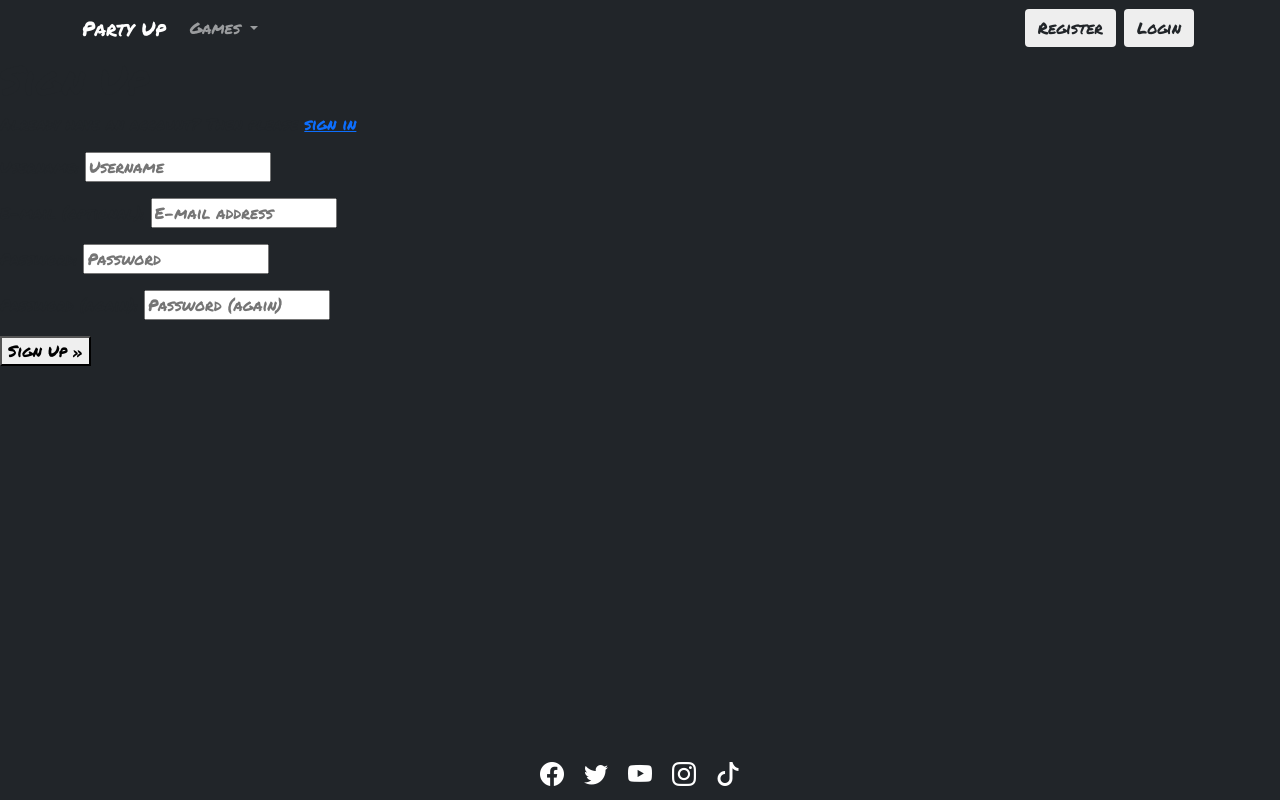
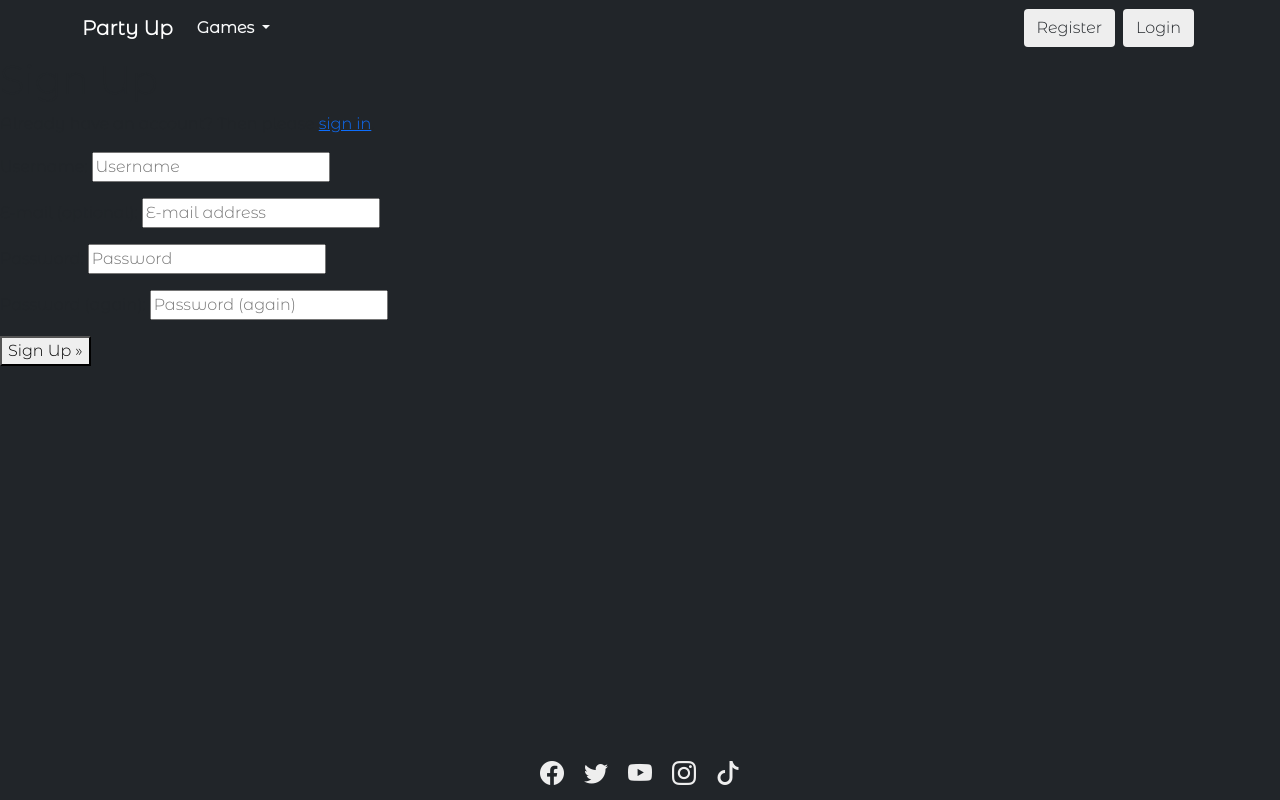
Before and after one commit to Code-Institute-Submissions/LordButley-PartyUp_DecResub, a Django app: page /accounts/signup/ in a window 1280 px wide. Run offline with Django 3.2, Linux system fonts and the light colour scheme; data that the repository does not hold is empty; some libraries are stand-ins or nearby versions.

Commit message:
add content to tiles on index. add fw-bold to navbar logo

```diff
--- a/static/css/style.css
+++ b/static/css/style.css
@@ -1,13 +1,14 @@
 @import url('https://fonts.googleapis.com/css2?family=Permanent+Marker&display=swap');
+@import url('https://fonts.googleapis.com/css2?family=Montserrat+Alternates:wght@300&display=swap');
+
 
 * {
+    font-family: 'Montserrat Alternates', sans-serif;
+}
+
+.font-pm {
     font-family: 'Permanent Marker', sans-serif;
 }
-
-/* .headings{
-    color: #fff;
-    text-align: center;
-} */
 
 body {
     padding-top: 56px;
@@ -82,7 +83,7 @@ body {
 }
 
 footer i {
-    color:#fff;
+    color:#eeeeee;
     font-size: x-large;
     padding: 5px;
     margin: 5px;
--- a/templates/nav.html
+++ b/templates/nav.html
@@ -1,6 +1,6 @@
 <nav class="navbar navbar-dark bg-dark fixed-top navbar-expand-sm">
     <div class="container-xl">
-        <a href="{% url 'home' %}" class="navbar-brand">Party Up</a>
+        <a href="{% url 'home' %}" class="navbar-brand fw-bold">Party Up</a>
         <button class="navbar-toggler" type="button" data-bs-toggle="collapse"
             data-bs-target="#navbarNavDarkDropdown" aria-controls="navbarNavDarkDropdown" aria-expanded="false"
             aria-label="Toggle navigation">
@@ -11,7 +11,7 @@
             <ul class="navbar-nav">
                 <!-- Dropdown -->
                 <li class="nav-item dropdown">
-                    <a class="nav-link dropdown-toggle" href="#" id="navbarDropdownMenuLink" role="button"
+                    <a class="nav-link dropdown-toggle text-light fw-bold" href="#" id="navbarDropdownMenuLink" role="button"
                         data-bs-toggle="dropdown" aria-expanded="false">
                         Games
                     </a>
```
Also changed, not shown: templates/index.html (+9 -12 lines).
